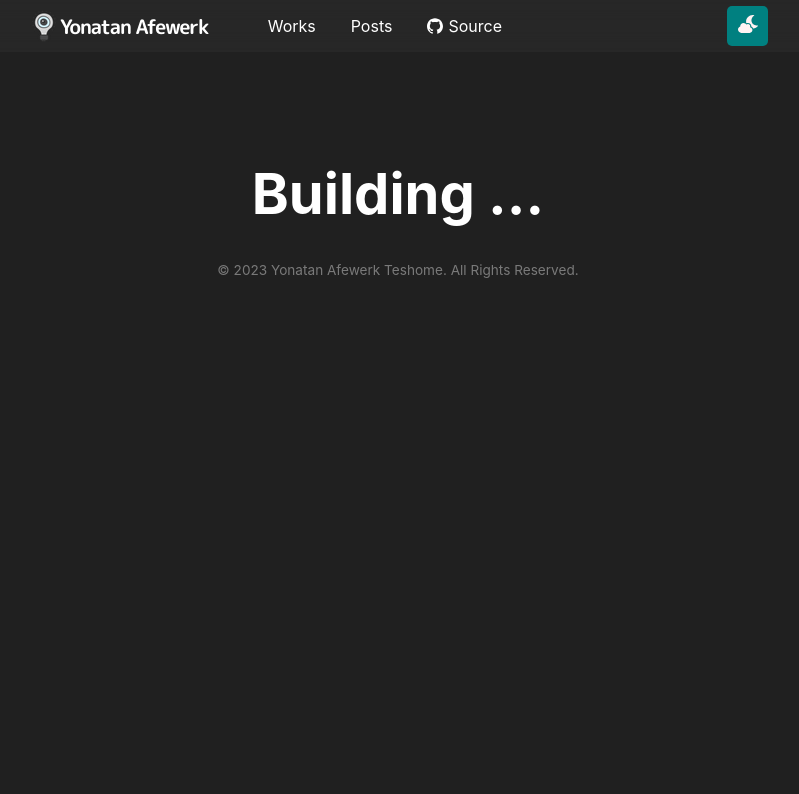
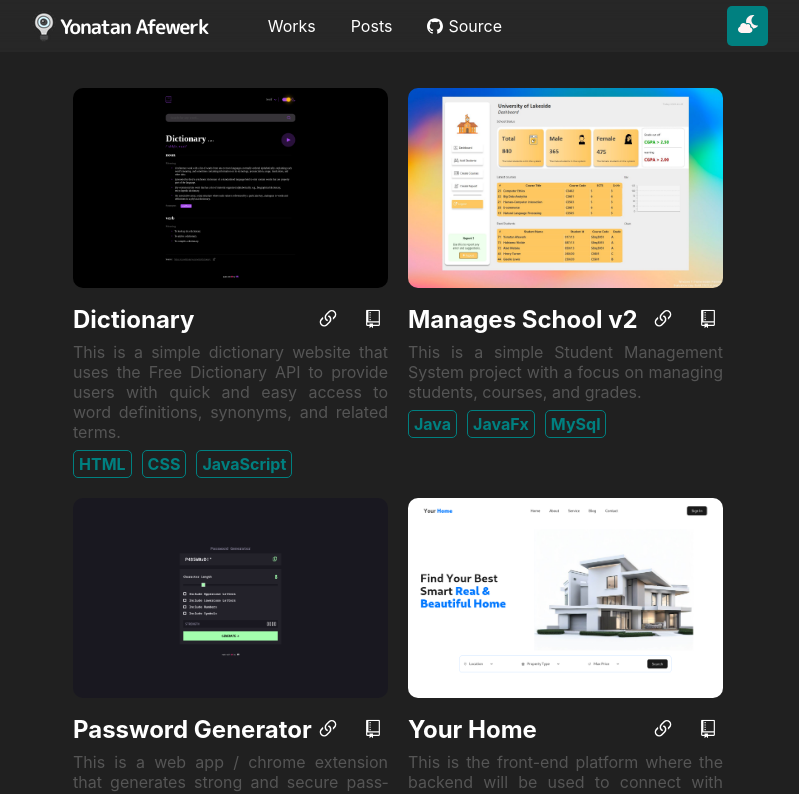
Before and after one commit to Yehonatal/portfolio_v2, a React (Vite) app: page /works in a window 1280 px wide. Shown: the top 794 px of the page, without its empty margins (242-1041 px from the left). Built offline with nearby package versions, Linux system fonts and the light colour scheme.

Commit message:
project added

```diff
--- a/public/data/projects.json
+++ b/public/data/projects.json
@@ -40,7 +40,7 @@
         "repoLink": "https://github.com/Yehonatal/YourHome"
     },
     {
-        "img": "./public/covers/projects/othermedark.png",
+        "img": "/covers/projects/othermedark.png",
         "title": "Other me",
         "description": "Using the GitHub users API to pull profile data and display it.",
         "techUsed": ["HTML", "CSS", "JavaScript"],
@@ -48,7 +48,7 @@
         "repoLink": "https://github.com/Yehonatal/otherme"
     },
     {
-        "img": "./public/covers/projects/portfolio_v2.png",
+        "img": "/covers/projects/portfolio_v2.png",
         "title": "Portfolio",
         "description": "Portfolio page ... yayyyyyyy this one :) .",
         "techUsed": ["Vite", "React", "Typescript"],
--- a/src/component/Blog.tsx
+++ b/src/component/Blog.tsx
@@ -1,16 +1,9 @@
 import { Component } from "react";
 import BlogPostCard from "./BlogPostCard";
 
-interface BlogPost {
-    cover: string;
-    title: string;
-    description: string;
-    link: string;
-}
-
 class Blog extends Component {
     state = {
-        blogPosts: [] as BlogPost[],
+        blogPosts: [],
     };
 
     componentDidMount() {
--- a/src/component/Hero.tsx
+++ b/src/component/Hero.tsx
@@ -5,6 +5,8 @@ import { AiFillGithub } from "react-icons/ai";
 import { AiFillLinkedin } from "react-icons/ai";
 import { BsTelegram } from "react-icons/bs";
 import { PiTelegramLogoDuotone } from "react-icons/pi";
+import { Link } from "react-router-dom";
+
 const Hero = () => {
     return (
         <div className="hero">
@@ -51,12 +53,7 @@ const Hero = () => {
                 </p>
 
                 <div className="btn_portfolio">
-                    <a
-                        href="https://yonatanafewerk.super.site/"
-                        target="_blank"
-                    >
-                        My portfolio
-                    </a>
+                    <Link to="/works">My portfolio</Link>
                     <span>
                         <BsArrowBarRight />
                     </span>
--- a/src/component/Project.tsx
+++ b/src/component/Project.tsx
@@ -1,5 +1,29 @@
-const Project = () => {
-    return <div>Project</div>;
-};
+import { Component } from "react";
+import ProjectCard from "./ProjectCard";
+
+class Project extends Component {
+    state = {
+        projectPosts: [],
+    };
+
+    componentDidMount() {
+        fetch("/data/projects.json")
+            .then((response) => response.json())
+            .then((data) => this.setState({ projectPosts: data }))
+            .catch((error) => console.error(error));
+    }
+    // render component
+    render() {
+        const { projectPosts } = this.state;
+
+        return (
+            <div className="project-container">
+                {projectPosts.map((project, index) => (
+                    <ProjectCard key={index} project={project} />
+                ))}
+            </div>
+        );
+    }
+}
 
 export default Project;
--- a/src/component/ProjectCard.tsx
+++ b/src/component/ProjectCard.tsx
@@ -1,5 +1,60 @@
-const ProjectCard = () => {
-    return <div>ProjectCard</div>;
+import "../style/project.css";
+import { GoRepo } from "react-icons/go";
+import { BsLink45Deg } from "react-icons/bs";
+
+interface ProjectPost {
+    img: string;
+    title: string;
+    description: string;
+    techUsed: string[];
+    liveLink: string;
+    repoLink: string;
+}
+
+interface ProjectPostCardProps {
+    project: ProjectPost;
+}
+
+const ProjectCard: React.FC<ProjectPostCardProps> = ({ project }) => {
+    return (
+        <div className="project-card">
+            <img src={project.img} alt={project.title} />
+            <div className="project-content">
+                <div className="project-head">
+                    <div>
+                        <h2>{project.title}</h2>
+                    </div>
+
+                    <div className="links">
+                        <a
+                            href={project.liveLink}
+                            target="_blank"
+                            rel="noopener noreferrer"
+                        >
+                            <BsLink45Deg />
+                        </a>
+                        <a
+                            href={project.repoLink}
+                            target="_blank"
+                            rel="noopener noreferrer"
+                        >
+                            <GoRepo />
+                        </a>
+                    </div>
+                </div>
+                <p>{project.description}</p>
+            </div>
+            <div className="project-tech-stack">
+                <ul>
+                    {project.techUsed.map((tech, index) => (
+                        <li key={index} className="tech">
+                            {tech}
+                        </li>
+                    ))}
+                </ul>
+            </div>
+        </div>
+    );
 };
 
 export default ProjectCard;
--- a/src/component/Work.tsx
+++ b/src/component/Work.tsx
@@ -1,10 +1,9 @@
+import Project from "./Project";
 import "../style/work.css";
 const Work = () => {
     return (
         <>
-            <div className="work">
-                <h1>Building ...</h1>
-            </div>
+            <Project />
         </>
     );
 };
--- /dev/null
+++ b/src/style/project.css
@@ -0,0 +1,111 @@
+.project-container {
+    margin-top: 5.5rem;
+    max-width: 650px;
+    margin-inline: auto;
+    display: grid;
+    gap: 20px;
+}
+@media (min-width: 30em) {
+    .project-container {
+        grid-template-columns: repeat(2, minmax(0px, 1fr));
+    }
+}
+
+.project-card img {
+    max-width: 100%;
+    width: 100%;
+    height: 200px;
+    object-fit: cover;
+    border-radius: 10px;
+    margin-bottom: 12px;
+}
+
+.project-card h2 {
+    font-size: 1.5rem;
+    font-weight: bold;
+    hyphens: auto;
+}
+
+.project-card p {
+    font-size: 1rem;
+    color: #555;
+    line-height: 1.25;
+    text-align: justify;
+    hyphens: auto;
+}
+
+.project-card .links {
+    display: flex;
+    gap: 15px;
+}
+
+.project-card a {
+    display: block;
+    font-weight: 600;
+    color: teal;
+    text-decoration: none;
+}
+.project-card a:hover {
+    text-decoration: underline;
+}
+
+.project-tech-stack ul {
+    display: flex;
+    gap: 10px;
+    flex-wrap: wrap;
+    margin-top: 0.5em;
+}
+
+.project-tech-stack li {
+    color: teal;
+    border: 1px solid teal;
+    padding: 3px 5px;
+    border-radius: 5px;
+    transition: all 0.3s ease-in-out;
+    font-weight: bold;
+    cursor: pointer;
+}
+
+.tech:hover {
+    color: var(--crl-txt);
+    background-color: var(--crl-glass);
+    border: 1px solid transparent;
+}
+
+.links a {
+    display: flex;
+    align-items: center;
+    border: 2px solid transparent;
+    padding: 5px;
+    border-radius: 5px;
+    transition: all 0.3s ease-in-out;
+}
+
+.links a:first-of-type svg {
+    fill: var(--crl-txt);
+    scale: 1.5;
+}
+.links a:last-of-type svg {
+    fill: var(--crl-txt);
+    scale: 1.15;
+}
+
+.links a:hover {
+    border: 2px solid teal;
+    background-color: var(--crl-glass);
+}
+.links a svg:hover {
+    fill: teal;
+}
+
+.links {
+    display: flex;
+    align-items: center;
+}
+
+.project-head {
+    display: flex;
+    align-items: center;
+    justify-content: space-between;
+    margin-bottom: 0.5em;
+}
```
